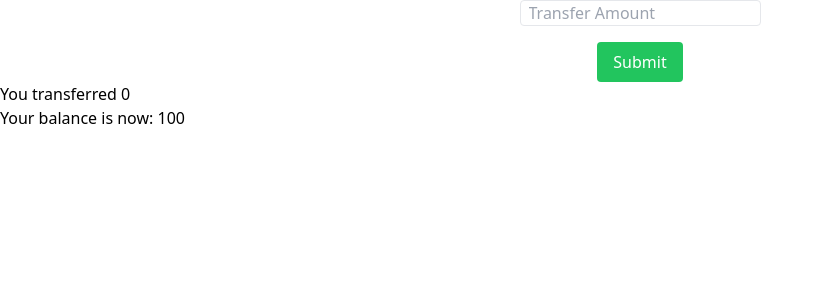
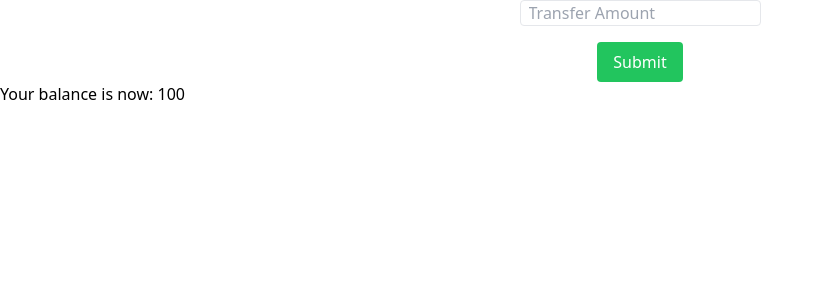
Before and after one commit to Jackg3323/pp-transfer-1, a React (Create React App) app: page / in a window 1280 px wide. Shown: the top 300 px of the page, without its empty margins (0-823 px from the left). Built offline with nearby package versions, Linux system fonts and the light colour scheme.

Commit message:
feat: prevent overdrafts
Includes tests.

```diff
--- a/src/App.jsx
+++ b/src/App.jsx
@@ -5,12 +5,24 @@ import Form from "./components/Form/Form";
 const balance = 100;
 
 function App() {
-  const [amt, setAmt] = useState(0);
+  const [transferStatus, setTransferStatus] = useState({ amt: 0, msg: "" });
 
   const handleSubmit = (event) => {
     event.preventDefault();
 
-    setAmt(event.target.elements[0].value);
+    const amt = event.target.elements[0].value;
+
+    if (amt > balance) {
+      setTransferStatus({
+        amt: 0,
+        msg: `You can't transfer more than ${balance}`,
+      });
+    } else {
+      setTransferStatus({
+        amt,
+        msg: "You transferred ",
+      });
+    }
 
     event.target.reset();
   };
@@ -19,8 +31,11 @@ function App() {
     <>
       <Form handleSubmit={handleSubmit} />
 
-      <p>You transferred {amt}</p>
-      <p>Your balance is now: {balance - amt}</p>
+      <p>
+        {transferStatus.msg} {transferStatus.amt > 0 && transferStatus.amt}
+      </p>
+
+      <p>Your balance is now: {balance - transferStatus.amt}</p>
     </>
   );
 }
```
Also changed, not shown: 1 other file (tests, documents, lock files or other folders).
